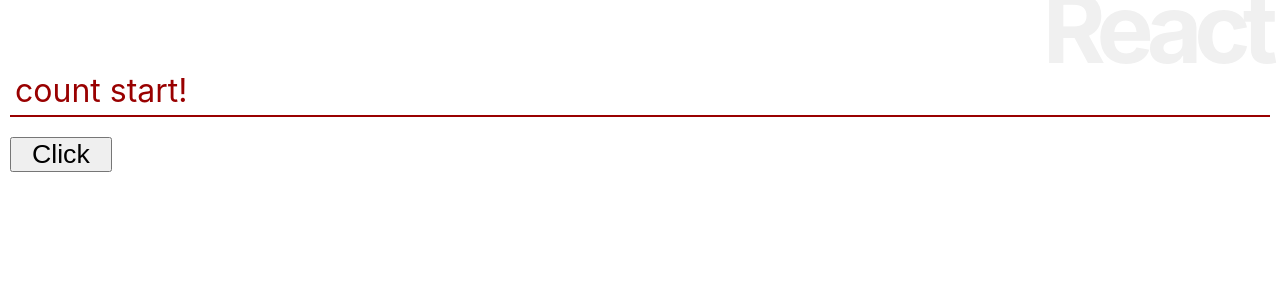
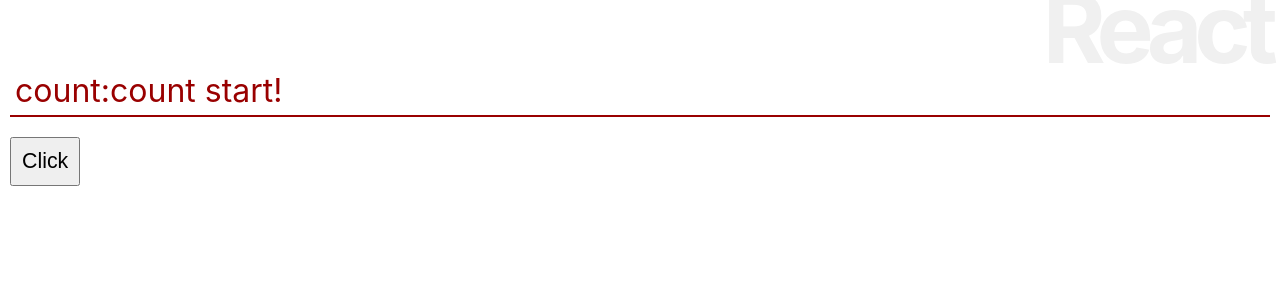
Before and after one commit to takapan2/practice_react, a React (Create React App) app: page / in a window 1280 px wide. Shown: the top 300 px of the page. Built offline with nearby package versions, Linux system fonts and the light colour scheme.

Commit message:
list3-22

```diff
--- a/src/App.js
+++ b/src/App.js
@@ -3,37 +3,51 @@
 import "./App.css";
 
 class App extends Component {
-  msgStyle = {
+  msgStyle1 = {
     fontSize: "24pt",
     color: "#900",
     margin: "20px 0",
     padding: "5px",
     borderBottom: "2px solid #900",
   };
+  msgStyle2 = {
+    fontSize: "20pt",
+    color: "white",
+    backgroundColor: "#900",
+    margin: "20px 0",
+    padding: "5px",
+    borderBottom: "2px solid #900",
+  };
   btnStyle = {
-    fontSize: "20pt",
-    padding: "0 20px",
+    fontSize: "16pt",
+    padding: "10px",
   };
   constructor(props) {
     super(props);
     this.state = {
       counter: 0,
       msg: "count start!",
+      flg: "true",
     };
     this.doAction = this.doAction.bind(this);
   }
 
-  doAction(e) {
+  doAction() {
     this.setState((state) => ({
       counter: state.counter + 1,
-      msg: "count:" + state.counter,
+      msg: state.counter,
+      flg: !state.flg,
     }));
   }
   render() {
     return (
       <div>
         <h1>React</h1>
-        <p style={this.msgStyle}>{this.state.msg}</p>
+        {this.state.flg ? (
+          <p style={this.msgStyle1}>count:{this.state.msg}</p>
+        ) : (
+          <p style={this.msgStyle2}>{this.state.msg}です。</p>
+        )}
         <button style={this.btnStyle} onClick={this.doAction}>
           Click
         </button>
```
